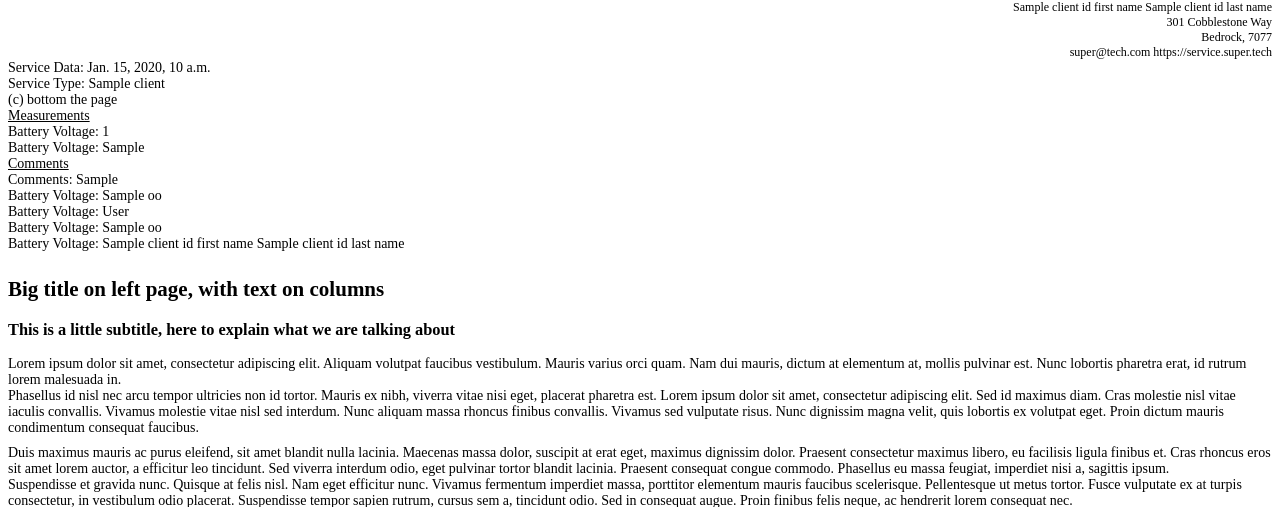
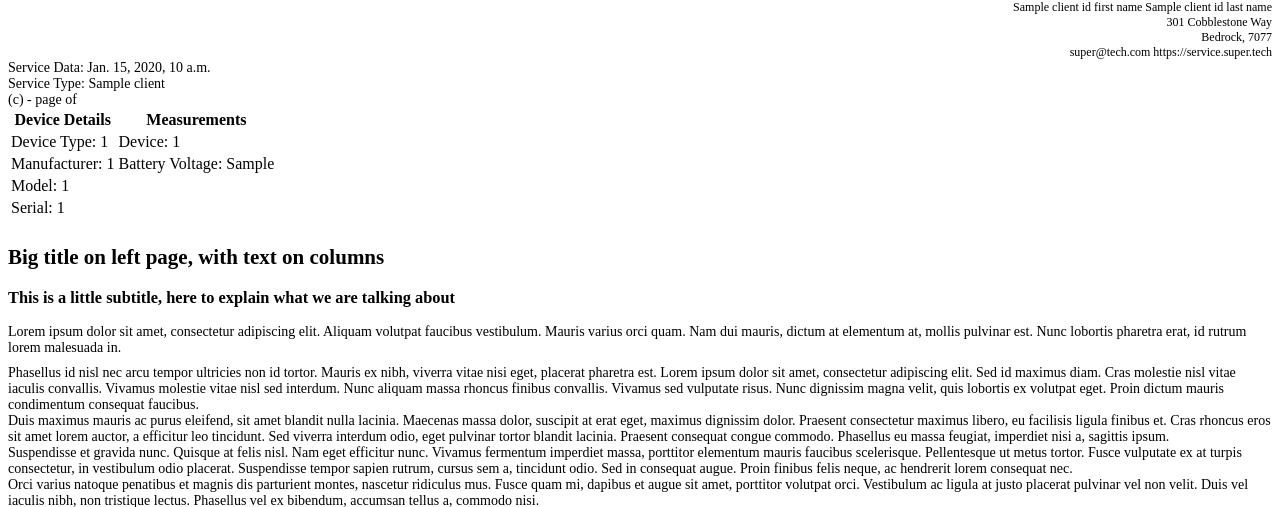
Before and after one commit to rogerhendricks/oos_django, a Django app: template client_oos/clients/templates/clients/pdf/service_render.html in a window 1280 px wide. Shown: the part 39-546 px from the top of the page. Run offline with Django 3.2, Linux system fonts and the light colour scheme; the template is opened without the code that fills it: most values are stand-ins (such as "Sample title", 1, 10 or a date in 2020).

Commit message:
added more feilds to service.. added tables to oos detail

```diff
--- a/client_oos/clients/templates/clients/pdf/service_render.html
+++ b/client_oos/clients/templates/clients/pdf/service_render.html
@@ -12,14 +12,11 @@
                     left: 50pt; width: 512pt; top: 50pt; height: 100pt;
                     -pdf-frame-border: 1;
                 }
-                @frame col1_frame {             /* Content frame 1 */
-                    left: 44pt; width: 245pt; top: 150pt; height: 600pt;
+                @frame content_frame {             /* Content frame 1 */
+                    left: 50pt; width: 512pt; top: 150pt; height: 600pt;
                     -pdf-frame-border: 1;
                 }
-                @frame col2_frame {             /* Content frame 2 */
-                    left: 323pt; width: 245pt; top: 150pt; height: 600pt;
-                    -pdf-frame-border: 1;
-                }
+
                 @frame footer_frame {           /* Static frame */
                     -pdf-frame-content: footer_content;
                     left: 50pt; width: 512pt; top: 772pt; height: 20pt;
@@ -100,30 +97,50 @@
         </div>
 
         <div id="footer_content">
-            (c) bottom the page
+            (c) - page <pdf:pagenumber> of <pdf:pagecount>
         </div>
 
         <!-- HTML Content -->
-        <div class='measurement'>
-                <div class="row">
+        <div class='measurement' id="content_frame">
+            <div>
+            <table>
+                <tr>
+                    <th>Device Details</th>
+                    <th>Measurements</th>
+                </tr>
+                <tr>
+                    <td>Device Type: {{ client_id }}</td>
+                    <td>Device: {{ client_id }}</td>
+                </tr>
+                <tr>
+                    <td>Manufacturer: {{ client_id }}</td>
+                    <td>Battery Voltage: {{ batt_volt }}</td>
+                </tr>
+                <tr>
+                    <td>Model: {{ client_id }}</td>
+                </tr>
+                <tr>
+                    <td>Serial: {{ client_id }}</td>
+                </tr>
+
+            </table>
+            </div>
+                <!-- <div class="row">
                     <div class="column">
                     <span><u>Measurements</u></span><br>
                         Battery Voltage: {{ client_id }}<br/>
                         Battery Voltage: {{ batt_volt }}<br/>
                     </div>
 
-                    <div class="column" >
+                    <div class="column">
                     <span><u>Comments</u></span><br>
                         Comments: {{ oos_type }}<br/>
-                        Battery Voltage: {{ oos.client__last_name }}<br/>
-                        Battery Voltage: {{ last_name }}<br/>
-                        Battery Voltage: {{ oos.client_id__last_name }}<br/>
                         Battery Voltage: {{client_id__first_name}} {{ client_id__last_name }}<br/>
                     </div>
-                </div>
-            <hr class='hrItem' />
+                </div> -->
+            <hr class='hrItem'/>
         </div>
-        <div id="arrhythmias">
+        <div id="arrhythmias" id="content_frame">
                 <h2 id="columns-title">Big title on left page, with text on columns</h2>
 
                 <h3>This is a little subtitle, here to explain what we are talking about</h3>
@@ -134,6 +151,7 @@
                     Mauris varius orci quam. Nam dui mauris, dictum at elementum at, mollis pulvinar est.
                     Nunc lobortis pharetra erat, id rutrum lorem malesuada in.
                   </p>
+                  <p class="separator">&nbsp;<p>
                   <p>
                     Phasellus id nisl nec arcu tempor ultricies non id tortor. Mauris ex nibh, viverra vitae nisi eget, placerat pharetra est.
                     Lorem ipsum dolor sit amet, consectetur adipiscing elit. Sed id maximus diam. Cras molestie nisl vitae iaculis convallis.
@@ -141,7 +159,6 @@
                     Vivamus sed vulputate risus. Nunc dignissim magna velit, quis lobortis ex volutpat eget.
                     Proin dictum mauris condimentum consequat faucibus.
                   </p>
-                  <p class="separator">&nbsp;<p>
                   <p>
                     Duis maximus mauris ac purus eleifend, sit amet blandit nulla lacinia.
                     Maecenas massa dolor, suscipit at erat eget, maximus dignissim dolor. Praesent consectetur maximus libero, eu facilisis ligula finibus et.
--- a/client_oos/clients/urls.py
+++ b/client_oos/clients/urls.py
@@ -2,7 +2,7 @@ from django.urls import path, re_path
 from django.conf.urls import url
 from django.conf.urls.static import static
 from . import views
-from clients.views import ClientView, ClientDetailView, ClientCreate, ClientDelete, ClientUpdate, SearchList, OosView, OosDetailView, OosCreate, OosUpdateView, OosDelete, GeneratePdf, OosDetailPdf, OosCreateNew, DoctorCreate, DoctorView, DoctorDetailView, DoctorDelete, DoctorUpdate, DoctorSearchList
+from clients.views import ClientView, ClientDetailView, ClientCreate, ClientDelete, ClientUpdate, SearchList, OosView, OosDetailView, OosCreate, OosUpdateView, OosDelete, GeneratePdf, OosCreateNew, DoctorCreate, DoctorView, DoctorDetailView, DoctorDelete, DoctorUpdate, DoctorSearchList
 from django.conf import settings
 
 
@@ -23,7 +23,6 @@ urlpatterns = [
     path('client/<int:pk>/service', OosView.as_view(), name='service'),
     path('client/<int:client.pk>/service/<int:pk>/detail', OosDetailView.as_view(), name='service_detail'),
     path('client/<int:client.pk>/service/<int:pk>/detail/pdf/', GeneratePdf.as_view(), name='service_pdf'),
-    path('client/<int:client.pk>/service/<int:pk>/detail/html/', OosDetailPdf.as_view(), name='html'),
     path('client/service/add', OosCreate.as_view(), name='service_add'),
     path('client/<int:pk>/service/add', OosCreateNew.as_view(), name='service_new'),
     path('client/<int:client.pk>/service/<int:pk>/update', OosUpdateView.as_view(), name='service_update'),
```
Also changed, not shown: client_oos/clients/forms.py (+28 -0 lines), client_oos/clients/models.py (+16 -1 lines), client_oos/clients/templates/clients/oos_detail.html (+22 -4 lines), client_oos/clients/views.py (+7 -18 lines).
